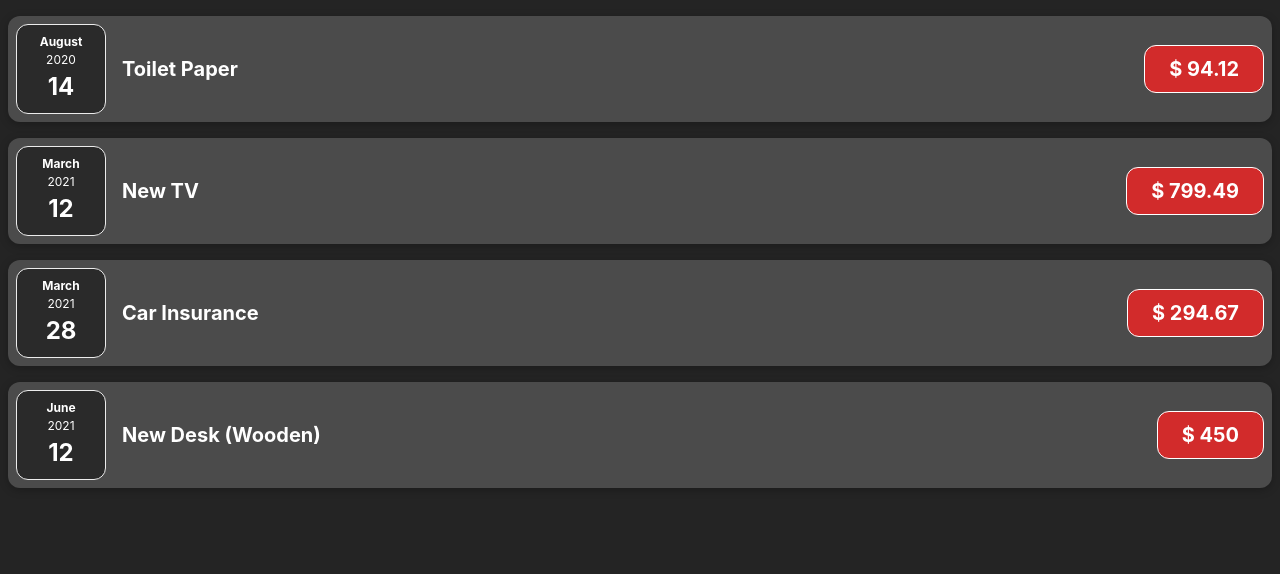
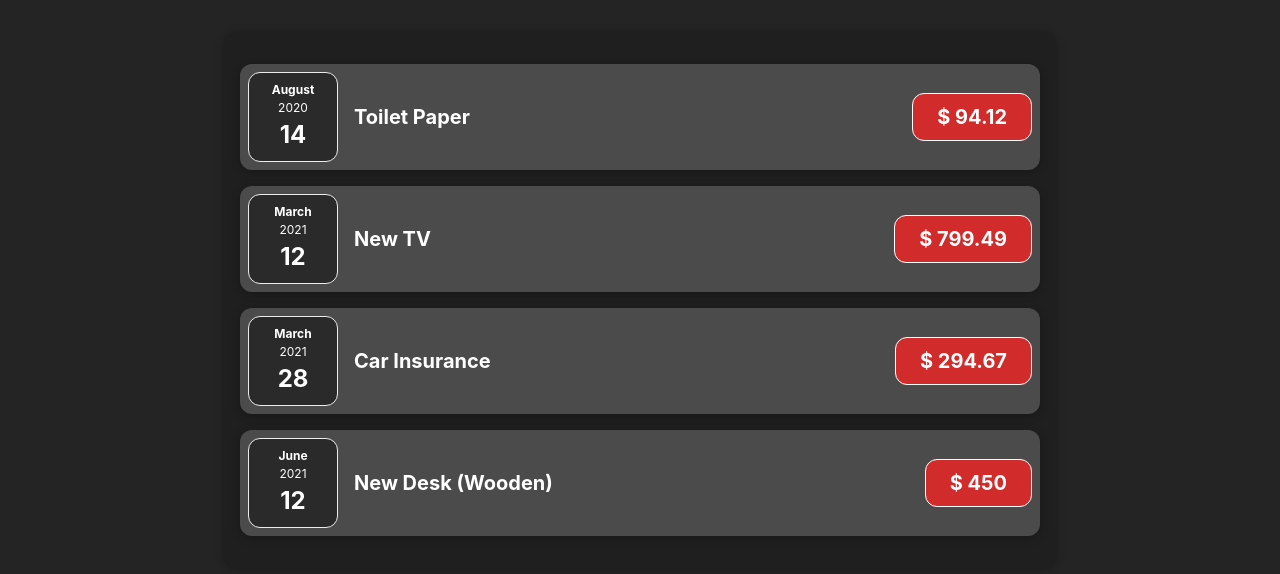
Before and after one commit to EidHachem/financial-tracker, a React (Vite) app: page / in a window 1280 px wide. Shown: the top 574 px of the page. Built offline with nearby package versions, Linux system fonts and the light colour scheme.

Commit message:
Create a wrapper component for expenses list

```diff
--- a/src/App.jsx
+++ b/src/App.jsx
@@ -1,5 +1,5 @@
-import ExpenseItem from "./components/ExpenseItem";
 import "./App.css";
+import ExpensesList from "./components/ExpensesList";
 
 function App() {
   const expenses = [
@@ -25,16 +25,7 @@ function App() {
   ];
   return (
     <>
-      {expenses.map((expense) => {
-        return (
-          <ExpenseItem
-            key={expense.id}
-            title={expense.title}
-            price={expense.amount}
-            date={expense.date}
-          />
-        );
-      })}
+      <ExpensesList expenses={expenses} />
     </>
   );
 }
--- /dev/null
+++ b/src/components/ExpensesList.css
@@ -0,0 +1,9 @@
+.expenses {
+    padding: 1rem;
+    background-color: rgb(31, 31, 31);
+    margin: 2rem auto;
+    width: 50rem;
+    max-width: 95%;
+    border-radius: 12px;
+    box-shadow: 0 1px 8px rgba(0, 0, 0, 0.25);
+  }
--- /dev/null
+++ b/src/components/ExpensesList.jsx
@@ -0,0 +1,23 @@
+import React from "react";
+import ExpenseItem from "./ExpenseItem";
+
+import './ExpensesList.css'
+
+const ExpensesList = ({ expenses }) => {
+  return (
+    <div className="expenses">
+      {expenses.map((expense) => {
+        return (
+          <ExpenseItem
+            key={expense.id}
+            title={expense.title}
+            price={expense.amount}
+            date={expense.date}
+          />
+        );
+      })}
+    </div>
+  );
+};
+
+export default ExpensesList;
```
